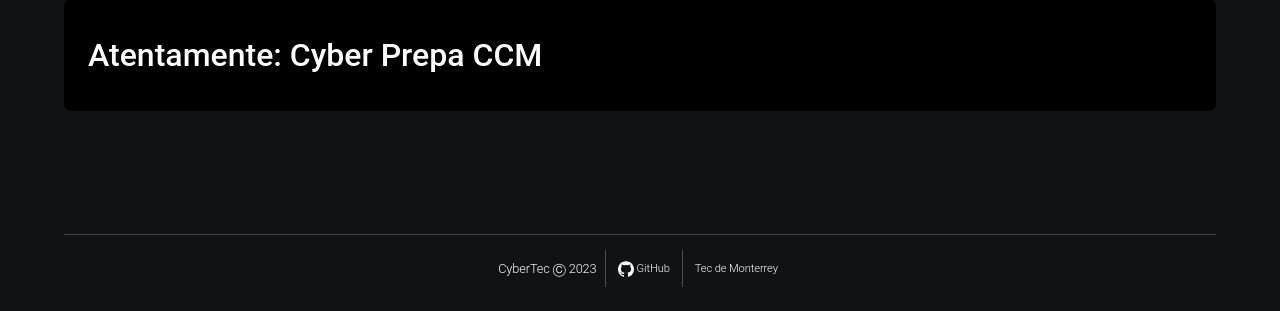
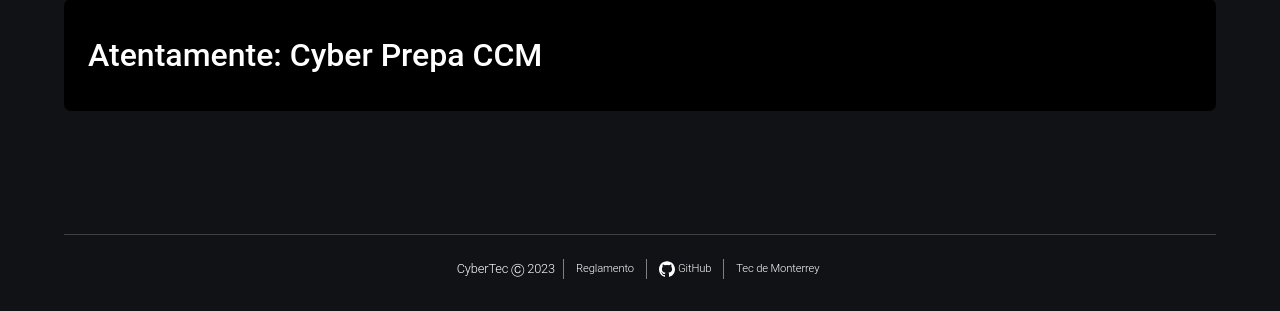
Before and after one commit to Proyectos-Especiales-CCM/Cyber-Prepa-Back, a Django app: page /regulations in a window 1280 px wide. Shown: the part 3246-3557 px from the top of the page. Run offline with Django 4.2, Linux system fonts and the light colour scheme; data that the repository does not hold is empty; some libraries are stand-ins or nearby versions.

Commit message:
dark-light

```diff
--- a/static/css/layouts/_footer.sass
+++ b/static/css/layouts/_footer.sass
@@ -20,3 +20,12 @@ footer .footer-info
   white-space: nowrap
   overflow: hidden
   text-overflow: ellipsis
+
+.vl
+  border-bottom: 0px
+  border-left: 1px
+  border-right: 0px
+  border-top: 0px
+  border-style: solid
+  color: gray
+  height: 20px
--- a/static/css/pages/_base.sass
+++ b/static/css/pages/_base.sass
@@ -10,3 +10,7 @@
 .theme-item-button
   max-height: 40px
   max-width: 100px
+
+.dropdown-menu
+  min-width: 5rem
+  padding: 4px 8px
--- a/static/js/dark_light_mode.js
+++ /dev/null
@@ -1,63 +0,0 @@
-function getCookie(name) {
-     var cookieValue = null;
-     if (document.cookie && document.cookie !== '') {
-         var cookies = document.cookie.split(';');
-         for (var i = 0; i < cookies.length; i++) {
-             var cookie = cookies[i].trim();
-             // Does this cookie string begin with the name we want?
-             if (cookie.substring(0, name.length + 1) === (name + '=')) {
-                 cookieValue = decodeURIComponent(cookie.substring(name.length + 1));
-                 break;
-             }
-         }
-     }
-     return cookieValue;
- }
- var csrftoken = getCookie('csrftoken');
-
- var sassFile = "{% static 'css' %}"
-
-function swapStyles(sheet) {
-     document.getElementById('mode-stylesheet').href = sassFile + '/' + sheet
-     localStorage.setItem('theme', sheet);
-     updateTheme(sheet);
-}
-
-function loadSettings(){
-     var url = "{% url 'user_settings' %}"
-     fetch(url, {
-          method:'GET',
-          headers:{
-               'Content-type':'application/json'
-          }
-     })
-     .then((response) => response.json())
-     .then(function(data){
-
-          console.log('Data:', data)
-
-          var theme = data.value;
-
-          if (theme == 'main-light.min.css' || null){
-               swapStyles('main-light.min.css')
-          }else if(theme == 'main.min.css'){
-               swapStyles('main.min.css')
-          }
-     })
-
-}
-
-loadSettings()
-
-
-function updateTheme(theme){
-	var url = "{% url 'update_theme' %}"
-	fetch(url, {
-		method:'POST',
-		headers:{
-			'Content-type':'application/json',
-			'X-CSRFToken':csrftoken,
-		},
-		body:JSON.stringify({'theme':theme})
-	})
-}
--- a/templates/layout/base.html
+++ b/templates/layout/base.html
@@ -9,7 +9,7 @@
     <link rel="icon" type="image/x-icon" href="{% static 'assets/CyberTec.ico' %}">
     <title>{% block title %}{% endblock %}</title>
     {% block extra_css %}{% endblock %}
-    <link id="mode-stylesheet" rel="stylesheet" href="{% static 'css/main.min.css' %}">
+    <link id="mystylesheet" rel="stylesheet" type="text/css" href="{% static 'css/main.min.css' %}">
 </head>
 
 <body class>
@@ -53,7 +53,7 @@
 
             {% block searchbox %}{% endblock %}
 
-            <button class="btn btn-link nav-link dropdown-toggle d-flex align-items-center theme-button" id="bd-theme" type="button" aria-expanded="false" data-bs-toggle="dropdown" data-bs-display="static">
+            <button class="btn dropdown-toggle align-items-center theme-button show" id="bd-theme" type="button" aria-expanded="false" data-bs-toggle="dropdown" data-bs-display="static">
               <svg class="bi my-1 theme-icon-active" width="24" height="24" viewBox="0 0 24 24" fill="none" xmlns="http://www.w3.org/2000/svg">
                 <g clip-path="url(#clip0_65_5)">
                 <path d="M19.9996 15.3151L23.3146 12.0001L19.9996 8.68506V4.00006H15.3146L11.9996 0.685059L8.68457 4.00006H3.99957V8.68506L0.68457 12.0001L3.99957 15.3151V20.0001H8.68457L11.9996 23.3151L15.3146 20.0001H19.9996V15.3151ZM11.9996 18.0001V6.00006C15.3146 6.00006 17.9996 8.68506 17.9996 12.0001C17.9996 15.3151 15.3146 18.0001 11.9996 18.0001Z" fill="white"/>
@@ -67,7 +67,18 @@
             </button>
             <ul class="dropdown-menu dropdown-menu-end theme-dropdown" aria-labelledby="bd-theme-text">
               <li>
-                <button onclick="swapStyles('main-light.min.css')" class="dropdown-item d-flex align-items-center theme-item-button active" data-bs-theme-value="light" aria-pressed="true">
+                <button onclick="swapStyles('main.min.css')" class="dropdown-item d-flex align-items-center theme-item-button active" data-theme="dark" aria-pressed="false">
+                  <svg class="bi me-2 theme-icon" width="24" height="24" viewBox="0 0 24 24" fill="none" xmlns="http://www.w3.org/2000/svg">
+                    <path d="M20.4843 8.48431V3.51569H15.5157L12 0L8.48431 3.51569H3.51569V8.48431L0 12L3.51569 15.5157V20.4843H8.48431L12 24L15.5157 20.4843H20.4843V15.5157L24 12L20.4843 8.48431ZM12 18.3632C11.0508 18.3632 10.1547 18.1511 9.34865 17.7799C11.5387 16.7724 13.0605 14.5665 13.0605 12C13.0605 9.43349 11.5387 7.22757 9.34865 6.22006C10.1547 5.84887 11.0508 5.63676 12 5.63676C15.5157 5.63676 18.3632 8.48431 18.3632 12C18.3632 15.5157 15.5157 18.3632 12 18.3632Z" fill="#D5A0FF"/>
+                    </svg>
+                  Dark
+                  <svg class="bi ms-auto" width="21" height="21" viewBox="0 0 21 21" fill="none" xmlns="http://www.w3.org/2000/svg">
+                    <path d="M18.0071 3.62252C17.994 3.6258 17.9809 3.63072 17.9678 3.63565C17.8578 3.66354 17.7627 3.73408 17.7053 3.83252L9.12152 17.1413L3.21527 11.8125C3.11191 11.6813 2.93964 11.6238 2.77722 11.6665C2.6148 11.7092 2.49503 11.8453 2.47042 12.011C2.44581 12.1767 2.52128 12.3408 2.66402 12.4294L8.92464 18.0994C9.01652 18.1798 9.13956 18.2159 9.26097 18.1978C9.38238 18.1798 9.48902 18.1109 9.55464 18.0075L18.414 4.27877C18.5108 4.14096 18.5157 3.95885 18.4271 3.81612C18.3385 3.67338 18.1728 3.59791 18.0071 3.62252Z" fill="black"/>
+                  </svg>
+                </button>
+              </li>
+              <li>
+                <button onclick="swapStyles('main-light.min.css')" class="dropdown-item d-flex align-items-center theme-item-button" data-theme="light" aria-pressed="true">
                   <svg class="bi me-2 theme-icon" width="24" height="24" viewBox="0 0 24 24" fill="none" xmlns="http://www.w3.org/2000/svg">
                     <g clip-path="url(#clip0_65_8)">
                     <path d="M19.9996 15.3151L23.3146 12.0001L19.9996 8.68506V4.00006H15.3146L11.9996 0.685059L8.68457 4.00006H3.99957V8.68506L0.68457 12.0001L3.99957 15.3151V20.0001H8.68457L11.9996 23.3151L15.3146 20.0001H19.9996V15.3151ZM11.9996 18.0001C8.68457 18.0001 5.99957 15.3151 5.99957 12.0001C5.99957 8.68506 8.68457 6.00006 11.9996 6.00006C15.3146 6.00006 17.9996 8.68506 17.9996 12.0001C17.9996 15.3151 15.3146 18.0001 11.9996 18.0001Z" fill="#F5FFBB"/>
@@ -85,18 +96,7 @@
                 </button>
               </li>
               <li>
-                <button onclick="swapStyles('main.min.css')" class="dropdown-item d-flex align-items-center theme-item-button" data-bs-theme-value="dark" aria-pressed="false">
-                  <svg class="bi me-2 theme-icon" width="24" height="24" viewBox="0 0 24 24" fill="none" xmlns="http://www.w3.org/2000/svg">
-                    <path d="M20.4843 8.48431V3.51569H15.5157L12 0L8.48431 3.51569H3.51569V8.48431L0 12L3.51569 15.5157V20.4843H8.48431L12 24L15.5157 20.4843H20.4843V15.5157L24 12L20.4843 8.48431ZM12 18.3632C11.0508 18.3632 10.1547 18.1511 9.34865 17.7799C11.5387 16.7724 13.0605 14.5665 13.0605 12C13.0605 9.43349 11.5387 7.22757 9.34865 6.22006C10.1547 5.84887 11.0508 5.63676 12 5.63676C15.5157 5.63676 18.3632 8.48431 18.3632 12C18.3632 15.5157 15.5157 18.3632 12 18.3632Z" fill="#D5A0FF"/>
-                    </svg>
-                  Dark
-                  <svg class="bi ms-auto" width="21" height="21" viewBox="0 0 21 21" fill="none" xmlns="http://www.w3.org/2000/svg">
-                    <path d="M18.0071 3.62252C17.994 3.6258 17.9809 3.63072 17.9678 3.63565C17.8578 3.66354 17.7627 3.73408 17.7053 3.83252L9.12152 17.1413L3.21527 11.8125C3.11191 11.6813 2.93964 11.6238 2.77722 11.6665C2.6148 11.7092 2.49503 11.8453 2.47042 12.011C2.44581 12.1767 2.52128 12.3408 2.66402 12.4294L8.92464 18.0994C9.01652 18.1798 9.13956 18.2159 9.26097 18.1978C9.38238 18.1798 9.48902 18.1109 9.55464 18.0075L18.414 4.27877C18.5108 4.14096 18.5157 3.95885 18.4271 3.81612C18.3385 3.67338 18.1728 3.59791 18.0071 3.62252Z" fill="black"/>
-                  </svg>
-                </button>
-              </li>
-              <li>
-                <button class="dropdown-item d-flex align-items-center theme-item-button" data-bs-theme-value="auto" aria-pressed="false">
+                <button onclick="swapStyles('')" class="dropdown-item d-flex align-items-center theme-item-button" data-theme="auto" aria-pressed="false">
                   <svg class="bi me-2 theme-icon" width="24" height="24" viewBox="0 0 24 24" fill="none" xmlns="http://www.w3.org/2000/svg">
                     <g clip-path="url(#clip0_65_14)">
                     <path d="M19.9999 8.69004V5.00004C19.9999 4.45004 19.5499 4.00004 18.9999 4.00004H15.3099L12.7099 1.40004C12.3199 1.01004 11.6899 1.01004 11.2999 1.40004L8.68992 4.00004H4.99992C4.44992 4.00004 3.99992 4.45004 3.99992 5.00004V8.69004L1.39992 11.29C1.00992 11.68 1.00992 12.31 1.39992 12.7L3.99992 15.3V19C3.99992 19.55 4.44992 20 4.99992 20H8.68992L11.2899 22.6C11.6799 22.99 12.3099 22.99 12.6999 22.6L15.2999 20H18.9999C19.5499 20 19.9999 19.55 19.9999 19V15.31L22.5999 12.71C22.9899 12.32 22.9899 11.69 22.5999 11.3L19.9999 8.69004ZM11.9999 18C8.68992 18 5.99992 15.31 5.99992 12C5.99992 8.69004 8.68992 6.00004 11.9999 6.00004C15.3099 6.00004 17.9999 8.69004 17.9999 12C17.9999 15.31 15.3099 18 11.9999 18ZM11.9999 8.00004C9.78992 8.00004 7.99992 9.79004 7.99992 12C7.99992 14.21 9.78992 16 11.9999 16C14.2099 16 15.9999 14.21 15.9999 12C15.9999 9.79004 14.2099 8.00004 11.9999 8.00004Z" fill="white"/>
@@ -124,7 +124,102 @@
     <script src="{% static 'js/jquery.min.js' %}"></script>
     {% block js %}{% endblock %}
     <script src="{% static 'js/main.js' %}"></script>
-    <script src="{% static 'js/dark_light_mode.js' %}"></script>
+    <!-- <script src="{% static 'js/dark_light_mode.js' %}"></script> -->
+    <script>
+
+        function getCookie(name) {
+		    var cookieValue = null;
+		    if (document.cookie && document.cookie !== '') {
+		        var cookies = document.cookie.split(';');
+		        for (var i = 0; i < cookies.length; i++) {
+		            var cookie = cookies[i].trim();
+		            // Does this cookie string begin with the name we want?
+		            if (cookie.substring(0, name.length + 1) === (name + '=')) {
+		                cookieValue = decodeURIComponent(cookie.substring(name.length + 1));
+		                break;
+		            }
+		        }
+		    }
+		    return cookieValue;
+		}
+		var csrftoken = getCookie('csrftoken');
+
+        var cssFile = "{% static 'css' %}"
+
+        function swapStyles(sheet){
+
+            if (sheet !== '') {
+			    document.getElementById('mystylesheet').href = cssFile + '/' + sheet
+			    localStorage.setItem('theme', sheet)
+                updateTheme(sheet)
+            }
+
+            document.querySelectorAll('.theme-item-button').forEach(button => {
+                if (sheet === 'main.min.css') {
+                    if (button.dataset.theme === 'dark') {
+                        button.classList.add('active');
+                    } else {
+                        button.classList.remove('active')
+                    }
+                } else if (sheet === 'main-light.min.css') {
+                    if (button.dataset.theme === 'light') {
+                        button.classList.add('active');
+                    } else {
+                        button.classList.remove('active')
+                    }
+                } else if (sheet === '') {
+                    if (button.dataset.theme === 'auto') {
+                        button.classList.add('active');
+                    } else {
+                        button.classList.remove('active')
+                    }
+                }
+            });
+		}
+
+		function loadSettings(){
+			//Call data and set local storage
+
+			var url = "{% url 'user_settings' %}"
+			fetch(url, {
+				method:'GET',
+				headers:{
+					'Content-type':'application/json'
+				}
+			})
+			.then((response) => response.json())
+			.then(function(data){
+
+				console.log('Data:', data)
+
+				var theme = data.value;
+
+				if (theme == 'light.css' || null){
+					swapStyles('light.css')
+				}else if(theme == 'dark.css'){
+					swapStyles('dark.css')
+				}
+
+
+			})
+
+		}
+
+		loadSettings()
+
+
+		function updateTheme(theme){
+			var url = "{% url 'update_theme' %}"
+			fetch(url, {
+				method:'POST',
+				headers:{
+					'Content-type':'application/json',
+					'X-CSRFToken':csrftoken,
+				},
+				body:JSON.stringify({'theme':theme})
+			})
+		}
+    </script>
 </body>
 
 </html>
--- a/templates/layout/footer.html
+++ b/templates/layout/footer.html
@@ -2,13 +2,17 @@
   <hr>
   <div class="footer-info d-flex justify-content-center align-items-center gap-2 pb-4">
     CyberTec Ⓒ 2023
-    <div class="vr d-none d-md-flex h-200 text-white"></div>
+    <div class="vl"></div>
+    <a class="nav-link py-2 px-0 px-lg-1" href="/regulations" target="_blank" rel="noopener">
+      <small class="">Reglamento</small>
+    </a>
+    <div class="vl"></div>
     <a class="nav-link py-2 px-0 px-lg-1" href="https://github.com/" target="_blank" rel="noopener">
       <svg xmlns="http://www.w3.org/2000/svg" width="16" height="16" class="navbar-nav-svg" viewBox="0 0 512 499.36" role="img"><title>GitHub</title><path fill="currentColor" fill-rule="evenodd" d="M256 0C114.64 0 0 114.61 0 256c0 113.09 73.34 209 175.08 242.9 12.8 2.35 17.47-5.56 17.47-12.34 0-6.08-.22-22.18-.35-43.54-71.2 15.49-86.2-34.34-86.2-34.34-11.64-29.57-28.42-37.45-28.42-37.45-23.27-15.84 1.73-15.55 1.73-15.55 25.69 1.81 39.21 26.38 39.21 26.38 22.84 39.12 59.92 27.82 74.5 21.27 2.33-16.54 8.94-27.82 16.25-34.22-56.84-6.43-116.6-28.43-116.6-126.49 0-27.95 10-50.8 26.35-68.69-2.63-6.48-11.42-32.5 2.51-67.75 0 0 21.49-6.88 70.4 26.24a242.65 242.65 0 0 1 128.18 0c48.87-33.13 70.33-26.24 70.33-26.24 14 35.25 5.18 61.27 2.55 67.75 16.41 17.9 26.31 40.75 26.31 68.69 0 98.35-59.85 120-116.88 126.32 9.19 7.9 17.38 23.53 17.38 47.41 0 34.22-.31 61.83-.31 70.23 0 6.85 4.61 14.81 17.6 12.31C438.72 464.97 512 369.08 512 256.02 512 114.62 397.37 0 256 0z"></path></svg>
       <small class="">GitHub</small>
     </a>
-    <div class="vr d-none d-lg-flex h-200  text-white"></div>
-    <a class="nav-link py-2 px-0 px-lg-1" href="https://https://tec.mx/es" target="_blank" rel="noopener">
+    <div class="vl"></div>
+    <a class="nav-link py-2 px-0 px-lg-1" href="https://tec.mx/es" target="_blank" rel="noopener">
       <small class="">Tec de Monterrey</small>
     </a>
   </div>
```
Also changed, not shown: rental/migrations/0008_auto_20231203_2324.py (added), rental/migrations/0009_merge_20231204_0930.py (added), static/css/main-light.min.css, static/css/main.min.css.
